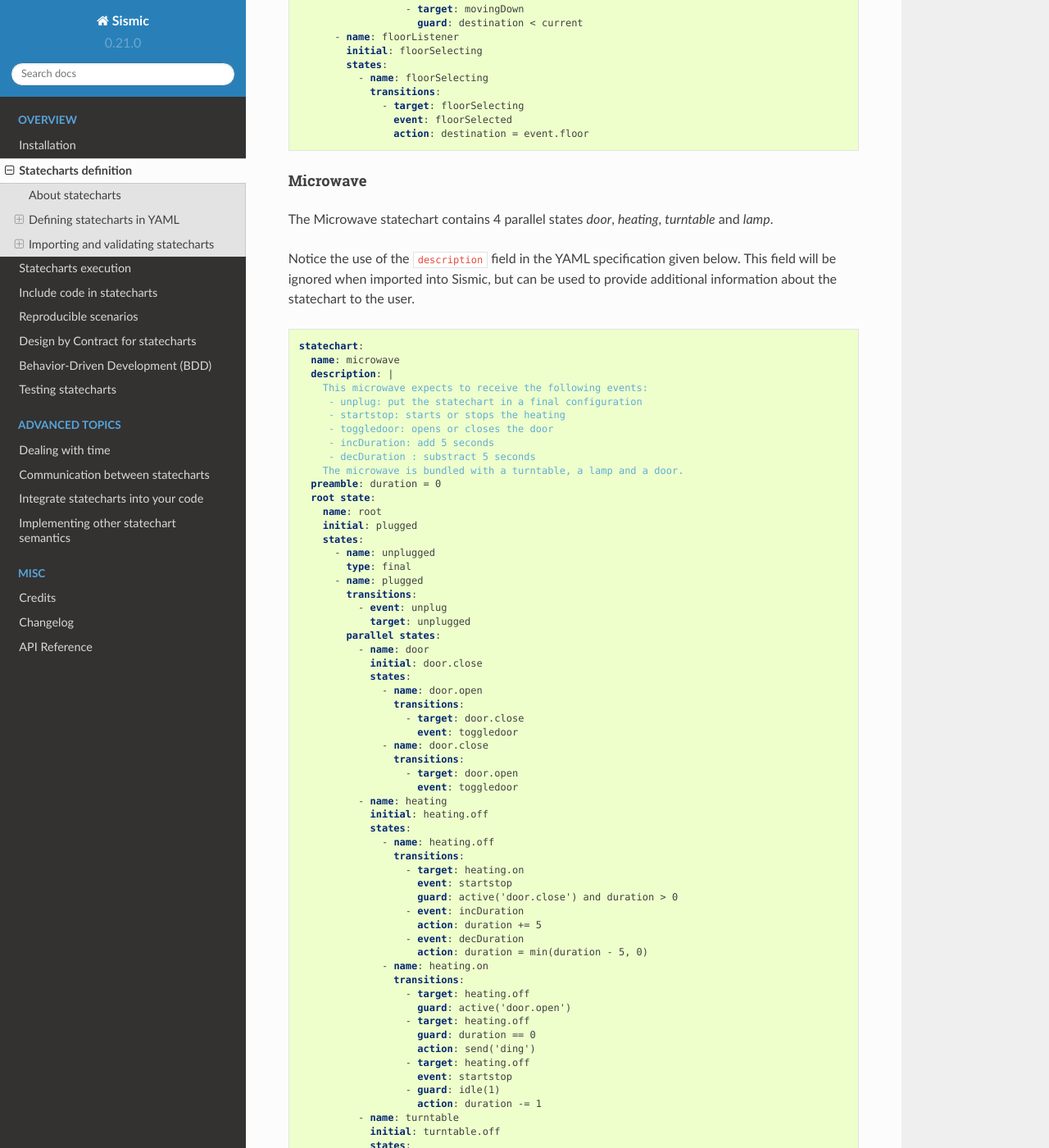
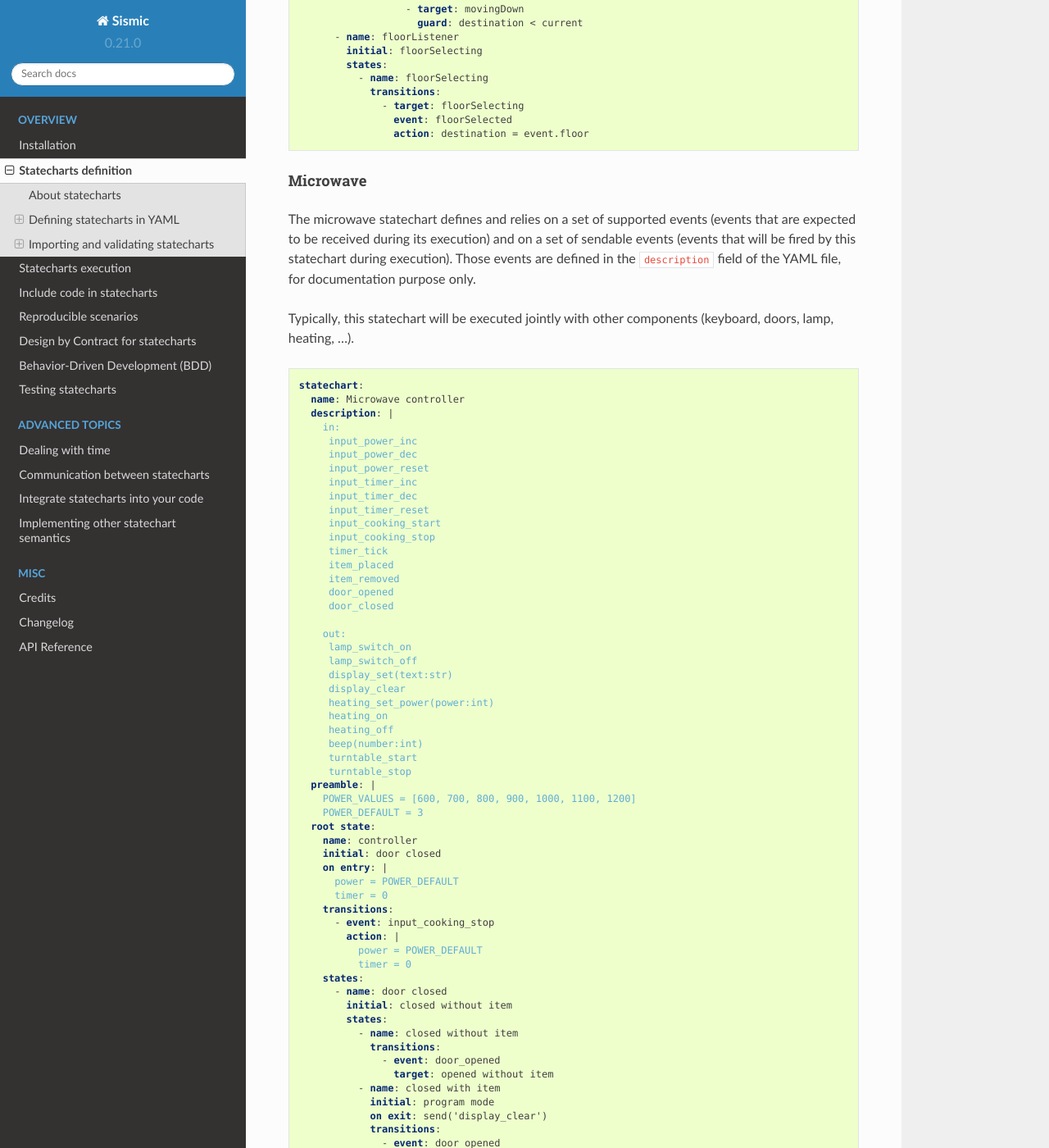
Before and after one commit to AlexandreDecan/sismic, a Sphinx documentation site: the page built from docs/format.rst, in a window 1280 px wide and 1400 px high, scrolled down 5679 px. Shown: the whole window at 82% size. Built offline with Sphinx 7.4.7 and the Read the Docs theme 2.0.0, drawn with Linux system fonts in a browser that asks for light colours; some of the changed text lies outside the part shown.

Commit message:
Microwave-controller in doc

```diff
--- a/docs/format.rst
+++ b/docs/format.rst
@@ -232,11 +232,13 @@ is included containing two methods ``open()`` and ``close()`` and a boolean vari
 Microwave
 ~~~~~~~~~
 
-The Microwave statechart contains 4 parallel states *door*, *heating*, *turntable* and *lamp*.
+The microwave statechart defines and relies on a set of supported events (events that are expected to be received during its execution)
+and on a set of sendable events (events that will be fired by this statechart during execution).
+Those events are defined in the ``description`` field of the YAML file, for documentation purpose only.
 
-Notice the use of the ``description`` field in the YAML specification given below. This field will be ignored when imported into Sismic, but can be used to provide additional information about the statechart to the user.
+Typically, this statechart will be executed jointly with other components (keyboard, doors, lamp, heating, ...).
 
-.. literalinclude:: /examples/microwave.yaml
+.. literalinclude:: /examples/microwave_controller.yaml
     :language: yaml
 
 
```
